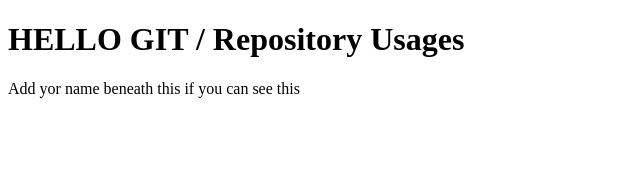
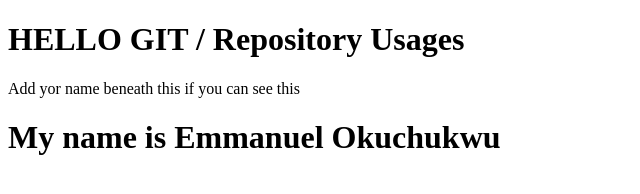
Before and after one commit to ng111w/test_usages_2, a plain HTML site: page index.html in a window 1280 px wide. Shown: the whole page, without its empty margins (0-640 px from the left). Drawn offline with Linux system fonts and the light colour scheme.

Commit message:
added my name

```diff
--- a/index.html
+++ b/index.html
@@ -6,5 +6,7 @@
 <body>
 	<h1>HELLO GIT / Repository Usages</h1>
 	<p>Add yor name beneath this if you can see this</p>
+	<h1>My name is Emmanuel Okuchukwu</h1>
+
 </body>
 </html>
```
